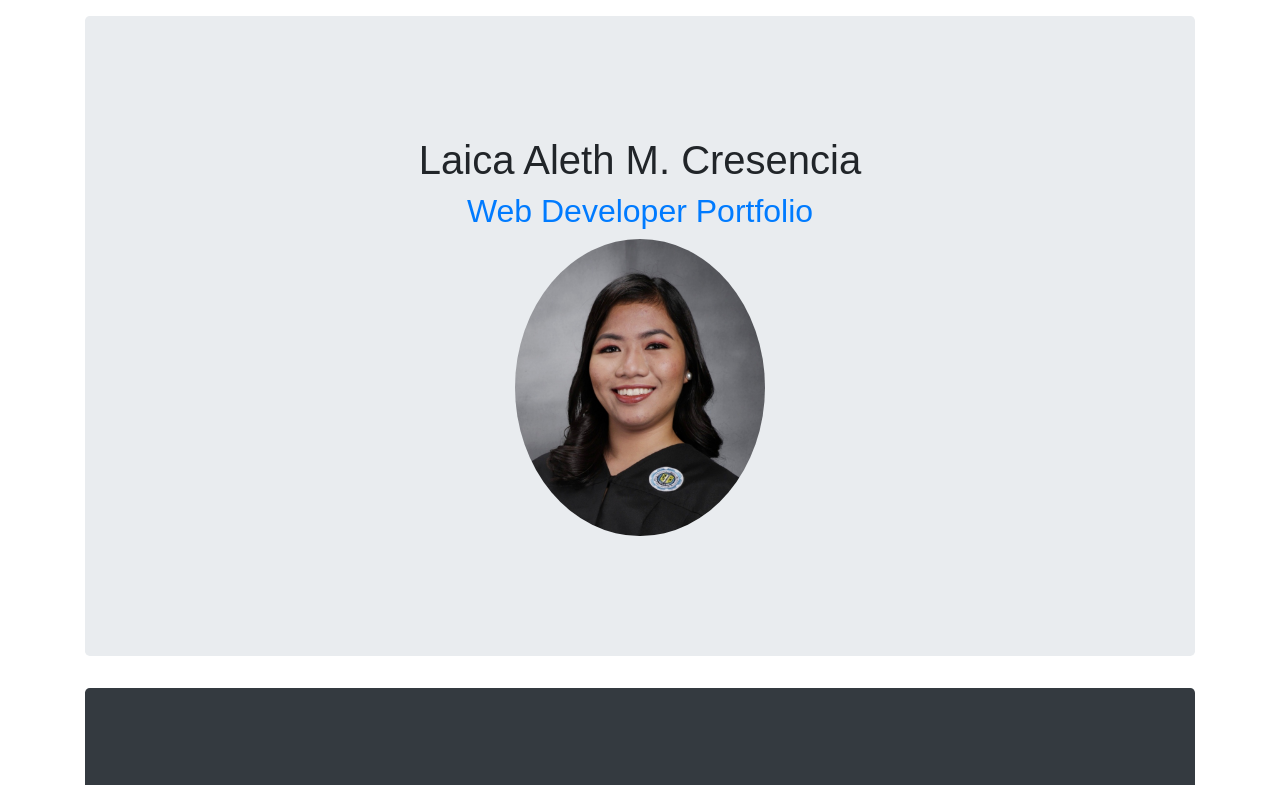
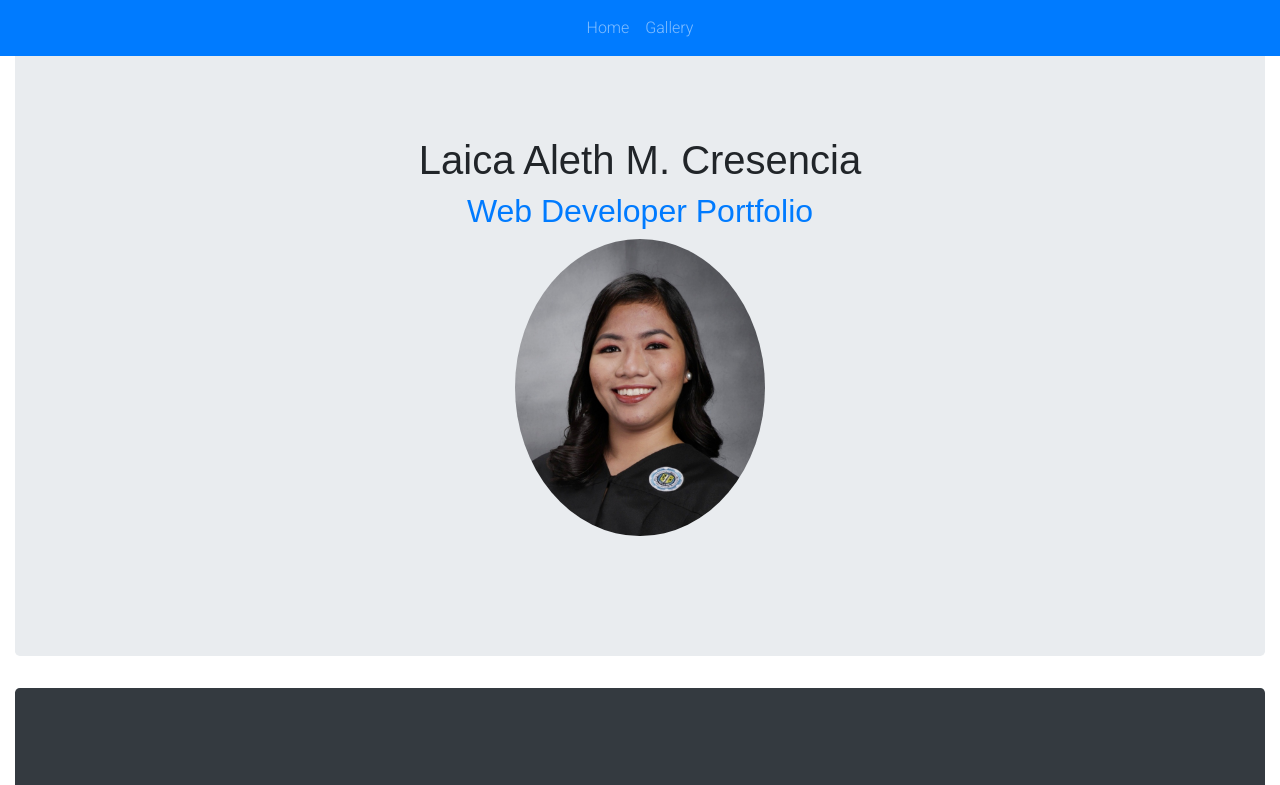
Before and after one commit to lacresencia/fcb-portfolio, a plain HTML site: page index.html in a window 1280 px wide. Shown: the top 785 px of the page. Drawn offline with nearby package versions, Linux system fonts and the light colour scheme; a web font is replaced by a local one.

Commit message:
This is it!

```diff
--- a/css/style.css
+++ b/css/style.css
@@ -45,3 +45,7 @@ ul {
 h2{
 	color:#007bff;
 }
+
+html {
+  scroll-behavior: smooth;
+}
--- a/index.html
+++ b/index.html
@@ -13,8 +13,28 @@
 </head>
 <body>
 
+	<nav class="navbar navbar-expand-lg navbar-dark bg-primary fixed-top">
+<button class="navbar-toggler" type="button" data-toggle="collapse" data-target="#navbarSupportedContent" aria-controls="navbarSupportedContent" aria-expanded="false" aria-label="Toggle navigation">
+<span class="navbar-toggler-icon"></span>
+</button>
 
-	<div class="container" class="text-center">
+<div class="collapse navbar-collapse" id="navbarSupportedContent">
+<ul class="navbar-nav mx-auto">
+
+<li class="nav-item">
+
+<a class="nav-link" href="#landing">Home</a>
+</li>
+<li class="nav-item">
+<a class="nav-link" href="#gallery">Gallery</a>
+</li>
+
+</ul>
+
+</div>
+</nav>
+
+	<div class="container-fluid" class="text-center">
 		<section id="landing" class="text-center jumbotron mt-3">
 			<h1>Laica Aleth M. Cresencia </h1>
 
```
